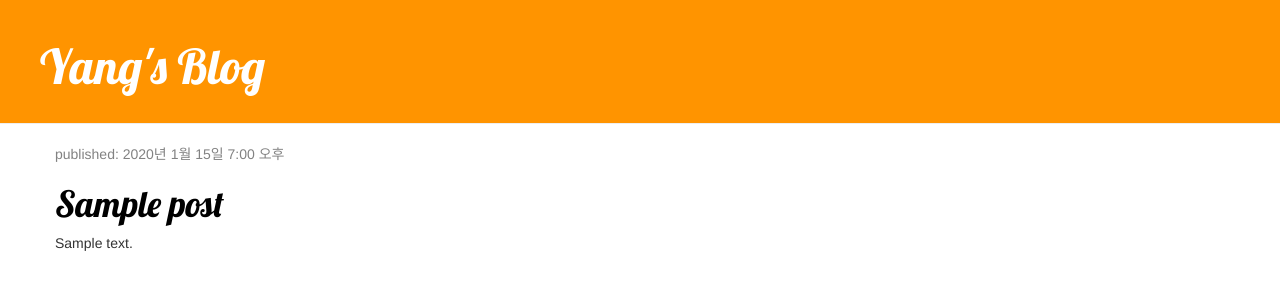
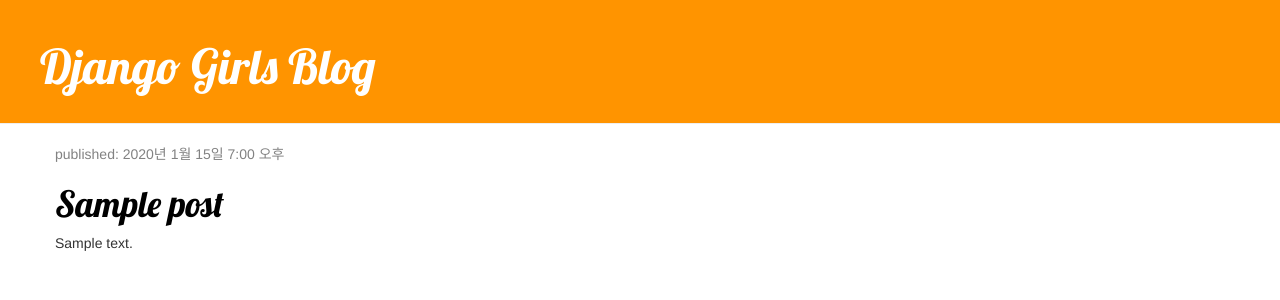
Before and after one commit to Pirogramming-20/YangHyeon, a Django app: page / in a window 1280 px wide. Shown: the top 300 px of the page. Run offline with Django 5.2, Linux system fonts and the light colour scheme; tables that the repository leaves empty hold one stand-in row (values such as "Sample post"); some libraries are stand-ins or nearby versions.

Commit message:
템플릿 확장하기

```diff
--- /dev/null
+++ b/djangogirls/blog/templates/blog/base.html
@@ -0,0 +1,32 @@
+{% load static %}
+<html>
+  <head>
+    <title>Django Girls blog</title>
+    <link
+      rel="stylesheet"
+      href="//maxcdn.bootstrapcdn.com/bootstrap/3.2.0/css/bootstrap.min.css"
+    />
+    <link
+      rel="stylesheet"
+      href="//maxcdn.bootstrapcdn.com/bootstrap/3.2.0/css/bootstrap-theme.min.css"
+    />
+    <link
+      href="//fonts.googleapis.com/css?family=Lobster&subset=latin,latin-ext"
+      rel="stylesheet"
+      type="text/css"
+    />
+    <link rel="stylesheet" href="{% static 'css/blog.css' %}" />
+  </head>
+  <body>
+    <body>
+      <div class="page-header">
+        <h1><a href="/">Django Girls Blog</a></h1>
+      </div>
+      <div class="content container">
+        <div class="row">
+          <div class="col-md-8">{% block content %} {% endblock %}</div>
+        </div>
+      </div>
+    </body>
+  </body>
+</html>
--- a/djangogirls/blog/templates/blog/post_list.html
+++ b/djangogirls/blog/templates/blog/post_list.html
@@ -1,36 +1,4 @@
-{% load static %}
-<!DOCTYPE html>
-<html lang="en">
-  <head>
-    <meta charset="UTF-8" />
-    <meta name="viewport" content="width=device-width, initial-scale=1.0" />
-    <title>Yang's Blog</title>
-    <link
-      rel="stylesheet"
-      href="//maxcdn.bootstrapcdn.com/bootstrap/3.2.0/css/bootstrap.min.css"
-    />
-    <link
-      rel="stylesheet"
-      href="//maxcdn.bootstrapcdn.com/bootstrap/3.2.0/css/bootstrap-theme.min.css"
-    />
-    <link rel="stylesheet" href="{% static 'css/blog.css' %}" />
-    <link
-      href="//fonts.googleapis.com/css?family=Lobster&subset=latin,latin-ext"
-      rel="stylesheet"
-      type="text/css"
-    />
-  </head>
-  <body>
-    <div class="page-header">
-      <h1>
-        <a href="/">Yang's Blog</a>
-      </h1>
-    </div>
-
-    <div class="content container">
-      <div class="row">
-        <div class="col-md-8">
-          {% for post in posts %}
+{% extends 'blog/base.html' %} {% block content %} {% for post in posts %}
 <div class="post">
   <div class="date">
     <p>published: {{ post.published_date }}</p>
@@ -38,9 +6,4 @@
   <h1><a href="">{{ post.title }}</a></h1>
   <p>{{ post.text|linebreaksbr }}</p>
 </div>
-          {% endfor %}
-        </div>
-      </div>
-    </div>
-  </body>
-</html>
+{% endfor %}{% endblock %}
```
Also changed, not shown: djangogirls/README.Md. Lines whose indentation alone changed are shown as unchanged.
